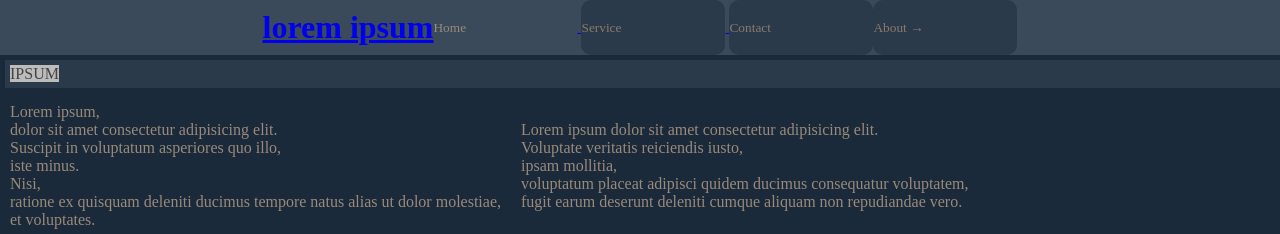
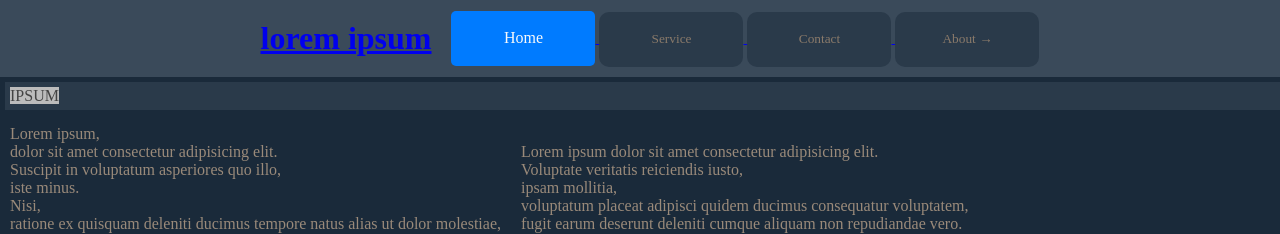
Before and after one commit to Narvak/Celia-css, a PHP site: page /index.html in a window 1280 px wide. Shown: the top 234 px of the page. Run offline with PHP 8.4, Linux system fonts and the light colour scheme; some libraries are stand-ins or nearby versions.

Commit message:
Add files via upload

```diff
--- a/public/css/lib-crypto_css.css
+++ b/public/css/lib-crypto_css.css
@@ -6,49 +6,14 @@
     * git hub : https://github.com/narvak/lib-crypto_css
 */
 :root, #root, .root {
-    /*--lc-blue: #0d6efd;
-    --lc-indigo: #6610f2;
-    --lc-purple: #6f42c1;
-    --lc-pink: #d63384;
-    --lc-red: #dc3545;
-    --lc-orange: #fd7e14;
-    --lc-yellow: #ffc107;
-    --lc-green: #198754;
-    --lc-teal: #1abc9c;
-    --lc-cyan: #0dcaf0;
-    --lc-white: #fff;
-    --lc-gray: #6c757d;
-    --lc-gray-dark: #343a40;
-    --lc-gray-100: #f8f9fa;
-    --lc-gray-200: #e9ecef;
-    --lc-gray-300: #dee2e6;
-    --lc-gray-400: #ced4da;
-    --lc-gray-500: #adb5bd;
-    --lc-gray-600: #6c757d;
-    --lc-gray-700: #495057;
-    --lc-gray-800: #343a40;
-    --lc-gray-900: #212529;*/
-
     --lc-primary: #007bff;
     --lc-secondary: #6c757d;
-    --lc-success: #198754;
-    --lc-info: #0dcaf0;
+    --lc-success: #28a745;
+    --lc-info: #17a2b8;
     --lc-warning: #ffc107;
     --lc-danger: #dc3545;
     --lc-light: #f8f9fa;
-    --lc-dark: #212529;
-    --lc-primary-rgb: 26, 188, 156;
-    --lc-secondary-rgb: 44, 62, 80;
-    --lc-success-rgb: 25, 135, 84;
-    --lc-info-rgb: 13, 202, 240;
-    --lc-warning-rgb: 255, 193, 7;
-    --lc-danger-rgb: 220, 53, 69;
-    --lc-light-rgb: 248, 249, 250;
-    --lc-dark-rgb: 33, 37, 41;
-    --lc-white-rgb: 255, 255, 255;
-    --lc-black-rgb: 0, 0, 0;
-    --lc-body-color-rgb: 33, 37, 41;
-    --lc-body-bg-rgb: 255, 255, 255;
+    --lc-dark: #343a40;
 
     --lc-font-light: "calibri" light sans-serif;
     --lc-font-regular: "calibri" regular sans-serif;
@@ -148,8 +113,8 @@ aside {
     height: auto;
 }
 #active, .active {
-    background-color: var(--lc-cyan) !important;
-    color: var(--lc-white) !important;
+    background-color: var(--lc-primary) !important;
+    color: var(--lc-light) !important;
 }
 #filter, .filter {
     border: 2px solid var(--lc-bg_color-2);
@@ -709,10 +674,11 @@ nav {
     height: 55px !important;
     border: transparent;
         border-radius: 5px;
+    text-align: center;
 }
 .btn-active, .btn-active {
-    background-color: var(--lc-cyan) !important;
-    color: var(--lc-white) !important;
+    background-color: var(--lc-primary) !important;
+    color: var(--lc-light) !important;
     width: auto;
     height: auto;
 }
@@ -721,6 +687,7 @@ nav {
     color: var(--lc-text-color-2);
     border: transparent;
         border-radius: 10px;
+    text-align: center;
     width: auto;
     height: auto;
 }
@@ -825,12 +792,12 @@ nav {
     padding: 5px;
 }
 #bg-six-color, .bg-six-color {
-    background-color: var(--lc-bg_color-4);
+    background-color: var(--lc-bg_color-6);
     margin: 5px;
     padding: 5px;
 }
 #bg-seven-color, .bg-seven-color {
-    background-color: var(--lc-bg_color-4);
+    background-color: var(--lc-bg_color-7);
     margin: 5px;
     padding: 5px;
 }
@@ -910,7 +877,7 @@ nav {
 
 #text-active, .text-active {
     background: transparent;
-    color: var(--lc-text-color-1);
+    color: var(--lc-light);
     font: var(--lc-font-bold);
 }
 #text-active-botom, .text-active-botom {
--- a/public/index.html
+++ b/public/index.html
@@ -45,32 +45,32 @@
 	<body>
 
 <!-- General-->
-	<header class="flex-center" onclick="nav(this)">
+	<header class="flex-center" >
 
-        <a href="#">
+        <a href="#" class="marges-10">
             <h1>lorem ipsum</h1>
         </a>
 
         <div class="side-nav" id="burger">
             <a href="#">
-                <button class="button active btn-active">
-                    <p class="text-active ">Home</p>
+                <button class="button btn-active text-active">
+                    Home
                 </button>
             </a>
             <a href="#">
                 <button class="btn-nav button">
-                    <p>Service</p>
+                    Service
                 </button>
             </a>
             <a href="#">
                 <button class="btn-nav button">
-                    <p>Contact</p>
+                    Contact
                 </button>
             </a>
 
             <a href="#">
-                <button class="btn-nav btn-right button">
-                    <p>About &rarr;</p>
+                <button class="btn-nav button">
+                    About &rarr;
                 </button>
             </a>
         </div>
```
